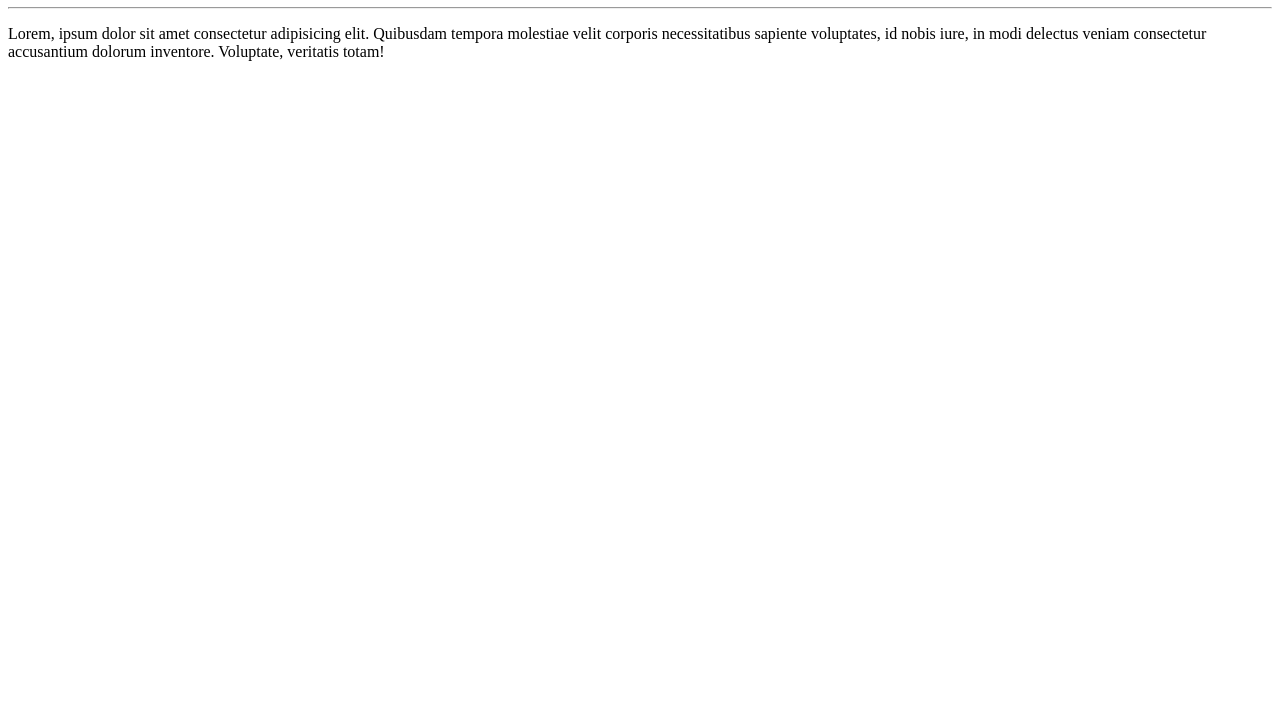
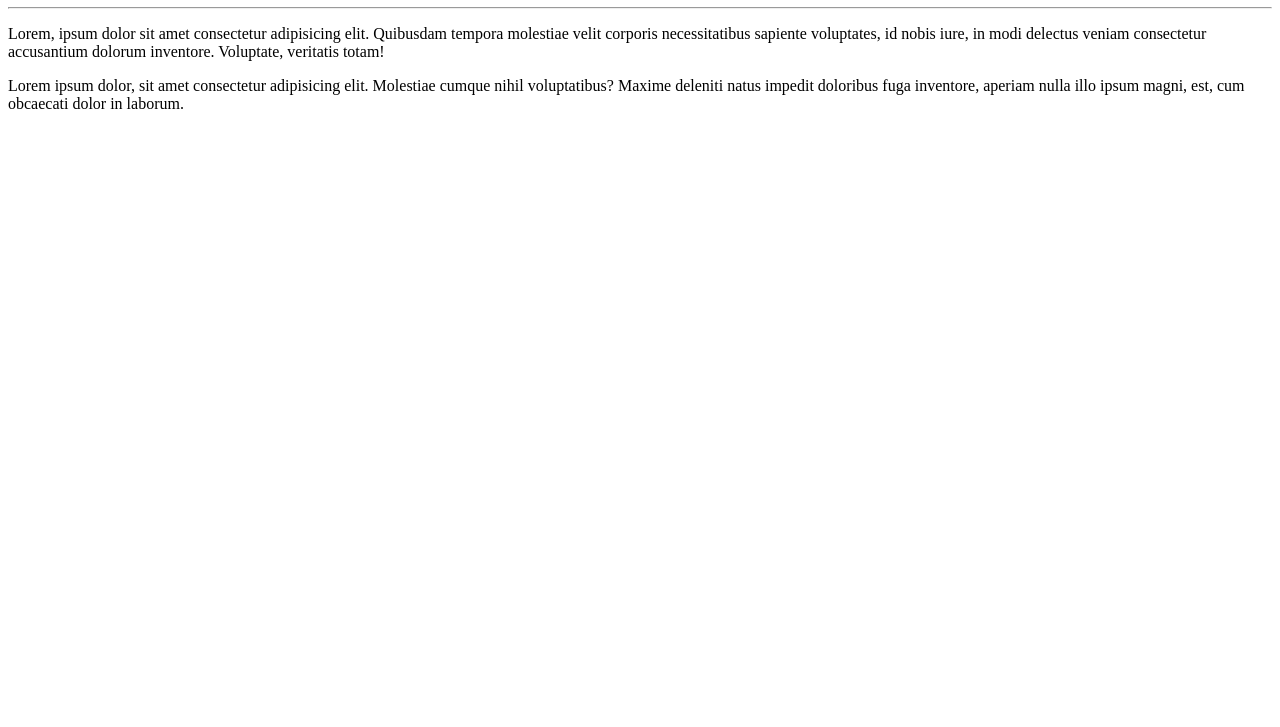
Before and after one commit to Daimethys/Ola-Mundo, a plain HTML site: page site-exemplo/index.html in a window 1280 px wide. Shown: the part 73-800 px from the top of the page. Drawn offline with Linux system fonts and the light colour scheme.

Commit message:
Um parágrafo foi adicionado

```diff
--- a/site-exemplo/index.html
+++ b/site-exemplo/index.html
@@ -10,5 +10,6 @@
     <h1>Olá, Mundo!</h1>
     <hr>
     <p>Lorem, ipsum dolor sit amet consectetur adipisicing elit. Quibusdam tempora molestiae velit corporis necessitatibus sapiente voluptates, id nobis iure, in modi delectus veniam consectetur accusantium dolorum inventore. Voluptate, veritatis totam!</p>
+    <p>Lorem ipsum dolor, sit amet consectetur adipisicing elit. Molestiae cumque nihil voluptatibus? Maxime deleniti natus impedit doloribus fuga inventore, aperiam nulla illo ipsum magni, est, cum obcaecati dolor in laborum.</p>
 </body>
 </html>
```
